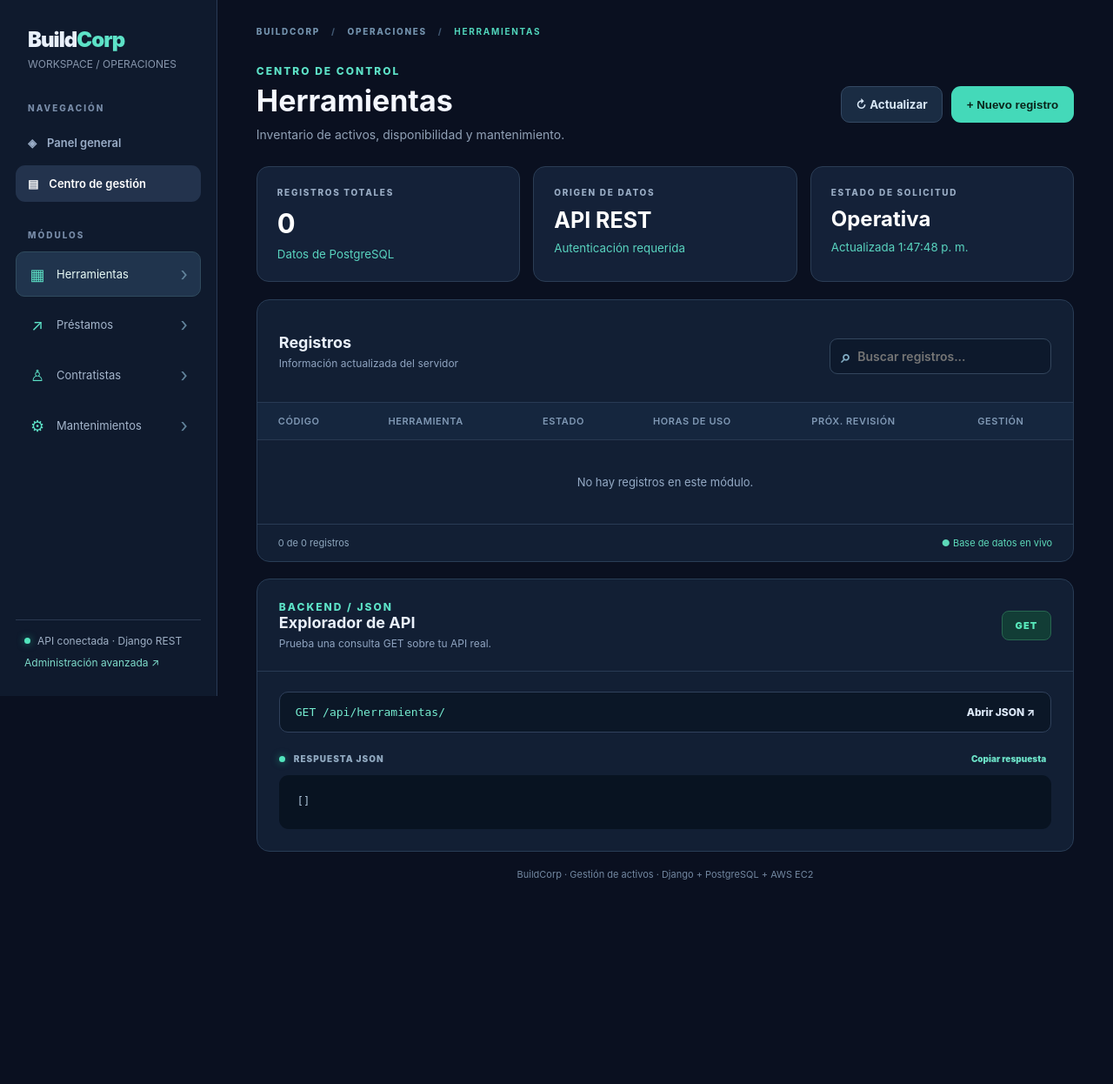
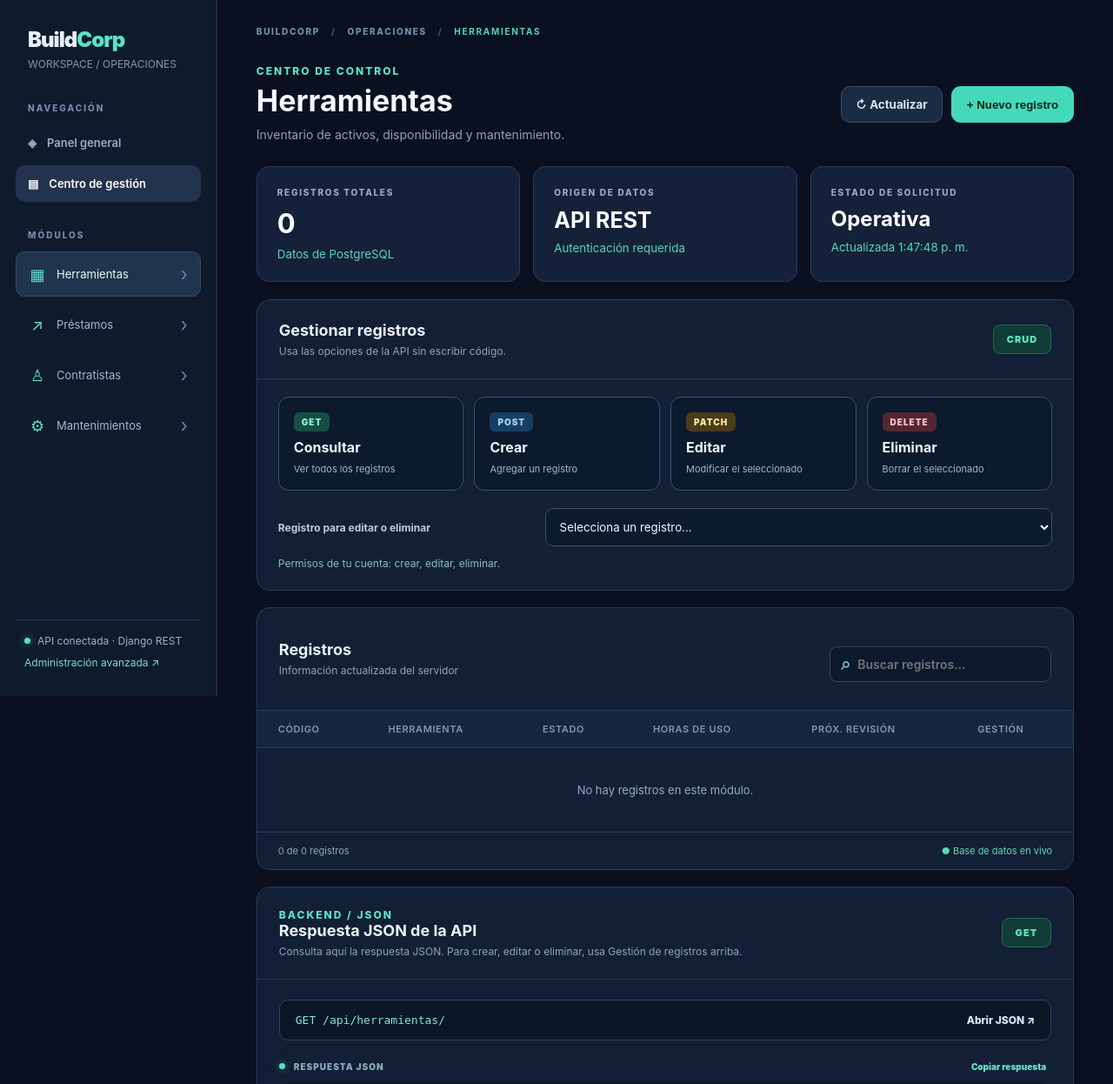
Before and after one commit to Gesgg77/BuildCorp, a Django app: page /api/ in a window 1280 px wide. Shown: the top 1246 px of the page at 87% size. Before the commit the page ends 1012 px from the top, so only its background shows below. Run offline with Django 5.2, Linux system fonts and the light colour scheme; the visitor is signed in with stand-in values (Sample User, id 1); data that the repository does not hold is empty.

Commit message:
Mostrar acciones CRUD GET POST PATCH DELETE con selector y permisos en centro de gestion

```diff
--- a/inventario/static/inventario/api_console.css
+++ b/inventario/static/inventario/api_console.css
@@ -71,3 +71,20 @@
 .ap-editor-error{background:#492831;border:1px solid #884453;color:#ffc5c5;border-radius:10px;padding:13px;margin-bottom:16px;font-size:12px;white-space:pre-wrap}
 @media(max-width:920px){.ap-summary{grid-template-columns:repeat(2,minmax(0,1fr))}.ap-sidebar{position:static;height:auto}}
 @media(max-width:670px){.ap-shell{grid-template-columns:1fr}.api-sidebar{padding:15px 12px}.api-sidebar .brand-sub{margin-bottom:13px}.api-side-label,.ap-sidebar-foot{display:none}.ap-modules{flex-direction:row;overflow:auto;padding-bottom:3px}.ap-module{white-space:nowrap;width:auto}.ap-chevron{display:none}.ap-nav{display:flex}.ap-main{padding:19px 14px}.ap-crumb{margin-bottom:19px}.ap-title-row h1{font-size:28px}.ap-title-actions{width:100%}.ap-title-actions>*{flex:1}.ap-summary{gap:9px}.ap-summary-card{padding:16px}.ap-summary-card strong{font-size:24px}.ap-summary-card .ap-summary-source,.ap-summary-card .ap-status{font-size:18px}.ap-panel-top{padding:18px 14px}.ap-endpoint-bar{margin:15px}.ap-response-head{padding:0 15px 12px}.ap-json{margin:0 15px 15px}.ap-table-footer{padding:13px 14px}}
+
+/* Acciones CRUD visibles para usuarios no tecnicos; permisos reales en el backend. */
+.ap-action-grid{display:grid;grid-template-columns:repeat(4,minmax(0,1fr));gap:12px;padding:20px 24px 10px}
+.ap-action-btn{background:#0b1a2d;border:1px solid #36516b;border-radius:12px;color:#edf7ff;display:flex;flex-direction:column;align-items:flex-start;gap:8px;padding:17px;cursor:pointer;text-align:left;font-family:inherit;transition:background .15s,border-color .15s}
+.ap-action-btn:not(:disabled):hover{background:#213d53;border-color:#64b6c5}
+.ap-action-btn:disabled{opacity:.42;cursor:not-allowed}
+.ap-action-btn strong{font-size:16px}.ap-action-btn small{font-size:11px;color:#a0b8c9}
+.ap-action-method{font-size:10px;font-weight:900;letter-spacing:1px;background:#164e42;color:#8cf7ce;border-radius:6px;padding:5px 9px}
+.ap-action-method.post{background:#183e63;color:#9bd4ff}
+.ap-action-method.patch{background:#4b3b1b;color:#ffe5a6}
+.ap-action-method.delete{background:#532732;color:#ffc3c5}
+.ap-record-picker{padding:10px 24px 20px;display:grid;grid-template-columns:1fr 2fr;gap:10px 15px;align-items:center}
+.ap-record-picker label{margin:0;color:#bbcce1;font-weight:700;font-size:12px}
+.ap-record-picker select{background:#0b1a2d;border:1px solid #36516b;color:#f1f8ff;padding:12px;border-radius:9px;min-width:0;font-family:inherit}
+.ap-record-picker .ap-permission-hint{grid-column:1 / -1;margin:0;color:#87bdce;font-size:12px}
+@media(max-width:920px){.ap-action-grid{grid-template-columns:repeat(2,minmax(0,1fr))}}
+@media(max-width:670px){.ap-action-grid{padding:15px;gap:8px}.ap-action-btn{padding:12px}.ap-action-btn strong{font-size:14px}.ap-record-picker{padding:12px 15px 18px;grid-template-columns:1fr}}
--- a/inventario/static/inventario/api_console.js
+++ b/inventario/static/inventario/api_console.js
@@ -20,7 +20,7 @@ const defs = {
  columns:[["id","ID"],["herramienta","HERRAMIENTA"],["tipo","TIPO"],["fecha_programada","PROGRAMADO"],["fecha_realizada","REALIZADO"],["vencido","VENCIDO"]]}
 };
 const $ = id => document.getElementById(id);
-let active="herramientas", rows=[], raw="[]", editId=null, toastHandle=null;
+let active="herramientas", rows=[], raw="[]", editId=null, toastHandle=null, selectedId=null;
 const node=(tag,className,txt)=>{const el=document.createElement(tag);if(className)el.className=className;if(txt!==undefined)el.textContent=String(txt);return el;};
 const url=k=>"/api/"+k+"/";
 const getCookie=name=>document.cookie.split(";").map(v=>v.trim()).find(v=>v.startsWith(name+"="))?.slice(name.length+1)||"";
@@ -50,6 +50,41 @@ else if(v===false||v==="disponible")p.classList.add("neutral");
 p.textContent=name==="estado"?friendly(name,v).replaceAll("_"," "):friendly(name,v);
 return p;}return document.createTextNode(friendly(name,v));
 };
+function refreshActions(){
+  const select = $("selectedRecord");
+  const previous = selectedId === null ? "" : String(selectedId);
+  select.replaceChildren(new Option("Selecciona un registro...", ""));
+  for (const item of rows){
+    const description = item.codigo ? item.codigo+" — "+item.nombre :
+      item.nombre ? item.nombre :
+      item.herramienta_nombre ? item.herramienta_nombre+" · "+(item.contratista_nombre || item.tipo || item.id) :
+      item.id+" · "+(item.tipo || item.herramienta || "Registro");
+    select.add(new Option(description, String(item.id)));
+  }
+  if (previous && rows.some(item => String(item.id) === previous)){
+    select.value = previous;
+  } else {
+    selectedId = null;
+    select.value = "";
+  }
+  $("actionPost").disabled = !can("add");
+  $("actionPatch").disabled = !can("change");
+  $("actionDelete").disabled = !can("delete");
+  $("actionPost").title = can("add") ? "Crear registro" : "Tu usuario no tiene permiso para crear";
+  $("actionPatch").title = can("change") ? "Editar registro seleccionado" : "Tu usuario no tiene permiso para editar";
+  $("actionDelete").title = can("delete") ? "Eliminar registro seleccionado" : "Tu usuario no tiene permiso para eliminar";
+  const anyWrite = can("add") || can("change") || can("delete");
+  $("roleHelp").textContent = anyWrite ?
+    "Permisos de tu cuenta: "+[can("add")?"crear":null,can("change")?"editar":null,can("delete")?"eliminar":null].filter(Boolean).join(", ")+"."
+    : "Modo solo lectura: inicia sesión con un administrador u operador autorizado para modificar.";
+}
+function selectedItem(){
+  const id = $("selectedRecord").value;
+  if (!id){notify("Selecciona primero un registro en la lista desplegable.");return null;}
+  const item = rows.find(row => String(row.id) === id);
+  if (!item)notify("Registro no encontrado. Actualiza la lista.");
+  return item || null;
+}
 function render(){
 const q=$("searchRecords").value.toLocaleLowerCase("es").trim();
 const found=rows.filter(x=>Object.values(x).some(v=>String(v??"").toLocaleLowerCase("es").includes(q)));
@@ -65,11 +100,11 @@ if(staff && (can("change") || can("delete"))){const td=node("td"),act=node("div"
 if(can("change")){const btn=node("button","ap-small-btn","Editar");btn.type="button";btn.addEventListener("click",()=>openEditor(item));act.append(btn);}
 if(can("delete")){const del=node("button","ap-small-btn danger","Eliminar");del.type="button";del.addEventListener("click",()=>removeItem(item));act.append(del);}
 td.append(act);tr.append(td);}body.append(tr);}
-$("totalCount").textContent=rows.length;$("tableFooter").textContent=found.length+" de "+rows.length+" registros";
+$("totalCount").textContent=rows.length;$("tableFooter").textContent=found.length+" de "+rows.length+" registros";refreshActions();
 }
 async function load(k){
 if(!defs[k])k="herramientas";
-active=k;$("newBtn").hidden=!can("add");$("moduleTitle").textContent=defs[k].title;$("breadcrumb").textContent=k.toUpperCase();$("moduleDescription").textContent=defs[k].description;
+if(active!==k)selectedId=null;active=k;$("newBtn").hidden=!can("add");$("moduleTitle").textContent=defs[k].title;$("breadcrumb").textContent=k.toUpperCase();$("moduleDescription").textContent=defs[k].description;
 $("apiEndpoint").textContent="GET "+url(k);$("openEndpoint").href=url(k);$("requestStatus").textContent="Consultando";
 document.querySelectorAll(".ap-module").forEach(b=>b.classList.toggle("active",b.dataset.resource===k));
 const params=new URLSearchParams(location.search);params.set("modulo",k);params.delete("nuevo");history.replaceState(null,"","/api/?"+params);
@@ -131,6 +166,12 @@ catch(e){notify("No se pudo eliminar: "+e.message);}
 }
 document.querySelectorAll(".ap-module").forEach(b=>b.addEventListener("click",()=>load(b.dataset.resource)));
 $("refreshBtn").addEventListener("click",()=>load(active));
+$("actionGet").addEventListener("click",()=>load(active));
+$("actionPost").addEventListener("click",()=>openEditor());
+$("actionPatch").addEventListener("click",()=>{const item=selectedItem();if(item)openEditor(item);});
+$("actionDelete").addEventListener("click",()=>{const item=selectedItem();if(item)removeItem(item);});
+$("selectedRecord").addEventListener("change",ev=>{selectedId=ev.target.value||null;});
+
 $("newBtn").addEventListener("click",()=>openEditor());
 $("searchRecords").addEventListener("input",render);
 $("copyJson").addEventListener("click",()=>{navigator.clipboard?.writeText(raw).then(()=>notify("JSON copiado")).catch(()=>notify("Copia el JSON manualmente"));});
--- a/inventario/templates/inventario/api_console.html
+++ b/inventario/templates/inventario/api_console.html
@@ -44,6 +44,24 @@
     <div class="ap-summary-card"><div class="ap-label">ORIGEN DE DATOS</div><strong class="ap-summary-source">API REST</strong><small>Autenticación requerida</small></div>
     <div class="ap-summary-card"><div class="ap-label">ESTADO DE SOLICITUD</div><strong class="ap-status" id="requestStatus">Conectando</strong><small id="updatedAt">Sin consultar</small></div>
   </div>
+  <section class="ap-panel ap-actions-panel" aria-labelledby="actionsTitle">
+    <div class="ap-panel-top">
+      <div><h2 id="actionsTitle">Gestionar registros</h2>
+      <div class="ap-subtitle">Usa las opciones de la API sin escribir código.</div></div>
+      <span class="ap-method-badge">CRUD</span>
+    </div>
+    <div class="ap-action-grid">
+      <button type="button" class="ap-action-btn" id="actionGet"><span class="ap-action-method">GET</span><strong>Consultar</strong><small>Ver todos los registros</small></button>
+      <button type="button" class="ap-action-btn" id="actionPost"><span class="ap-action-method post">POST</span><strong>Crear</strong><small>Agregar un registro</small></button>
+      <button type="button" class="ap-action-btn" id="actionPatch"><span class="ap-action-method patch">PATCH</span><strong>Editar</strong><small>Modificar el seleccionado</small></button>
+      <button type="button" class="ap-action-btn" id="actionDelete"><span class="ap-action-method delete">DELETE</span><strong>Eliminar</strong><small>Borrar el seleccionado</small></button>
+    </div>
+    <div class="ap-record-picker">
+      <label for="selectedRecord">Registro para editar o eliminar</label>
+      <select id="selectedRecord"><option value="">Primero selecciona un registro...</option></select>
+      <p id="roleHelp" class="ap-permission-hint" role="status">Comprobando permisos...</p>
+    </div>
+  </section>
   <section class="ap-panel ap-list-panel">
     <div class="ap-panel-top">
       <div><h2>Registros</h2><div class="ap-subtitle" id="recordsSubtitle">Información actualizada del servidor</div></div>
@@ -56,7 +74,7 @@
   </section>
   <section class="ap-panel ap-endpoints-panel">
     <div class="ap-panel-top">
-      <div><div class="eyebrow">BACKEND / JSON</div><h2>Explorador de API</h2><div class="ap-subtitle">Prueba una consulta GET sobre tu API real.</div></div>
+      <div><div class="eyebrow">BACKEND / JSON</div><h2>Respuesta JSON de la API</h2><div class="ap-subtitle">Consulta aquí la respuesta JSON. Para crear, editar o eliminar, usa Gestión de registros arriba.</div></div>
       <span class="ap-method-badge">GET</span>
     </div>
     <div class="ap-endpoint-bar"><code id="apiEndpoint">GET /api/herramientas/</code><a id="openEndpoint" href="/api/herramientas/" target="_blank" rel="noopener">Abrir JSON ↗</a></div>
```
Also changed, not shown: inventario/tests.py (+34 -0 lines).
